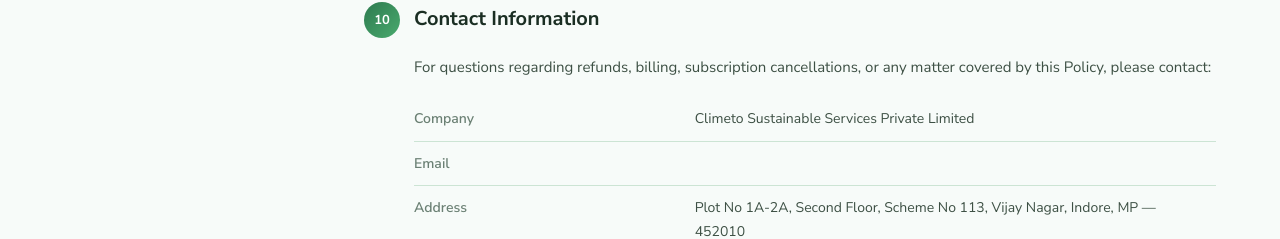
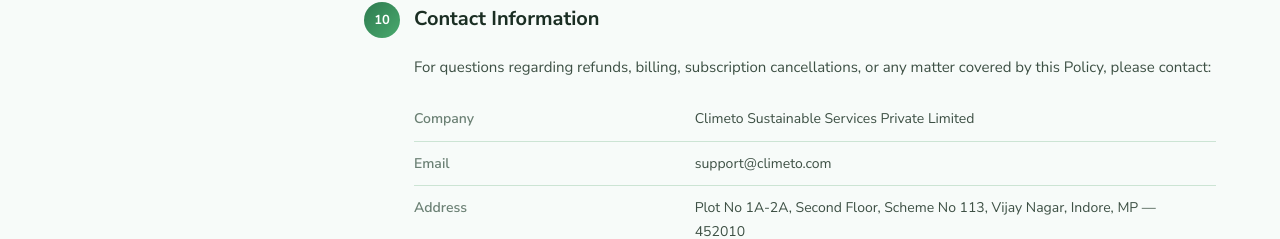
Before and after one commit to ClimetoIT/climeto_website_nextsjs_vps, a Next.js app: page /cancellation-and-refund-policy in a window 1280 px wide. Shown: the part 3867-4106 px from the top of the page. Built offline with nearby package versions, Linux system fonts and the light colour scheme.

Commit message:
email added

```diff
--- a/app/cancellation-and-refund-policy/page.js
+++ b/app/cancellation-and-refund-policy/page.js
@@ -421,7 +421,7 @@
             <p className="para">For questions regarding refunds, billing, subscription cancellations, or any matter covered by this Policy, please contact:</p>
             <InfoTable rows={[
               ["Company", "Climeto Sustainable Services Private Limited"],
-                            ["Email", ""],
+              ["Email", "support@climeto.com"],
               ["Address", "Plot No 1A-2A, Second Floor, Scheme No 113, Vijay Nagar, Indore, MP — 452010"],
             ]} />
           </Block>
--- a/app/terms-and-conditions/page.js
+++ b/app/terms-and-conditions/page.js
@@ -470,7 +470,7 @@
                         <p className="para">In accordance with applicable consumer protection and information technology regulations, Climeto has designated a Grievance Officer to address concerns raised by Users.</p>
                         <InfoTable rows={[
                             ["Designation", "Grievance Officer, Climeto Sustainable Services Private Limited"],
-                            ["Email", "support@Climeto.com"],
+                            ["Email", "support@climeto.com"],
                             ["Expected Response Time", "Within 2 Working days"],
                             ["Address", "Plot No 1A-2A, Second Floor, Scheme No 113, Vijay Nagar, Indore, MP - 452010"],
                         ]} />
@@ -562,7 +562,7 @@
                         <p className="para">For questions, concerns, or notices in connection with these Terms and Conditions, please contact:</p>
                         <InfoTable rows={[
                             ["Company", "Climeto Sustainable Services Private Limited"],
-                            ["Email", "support@Climeto.com"],
+                            ["Email", "support@climeto.com"],
                             ["Phone", "+91 9039946410"],
                         ]} />
                     </Block>
```
Lines whose indentation alone changed are shown as unchanged.
